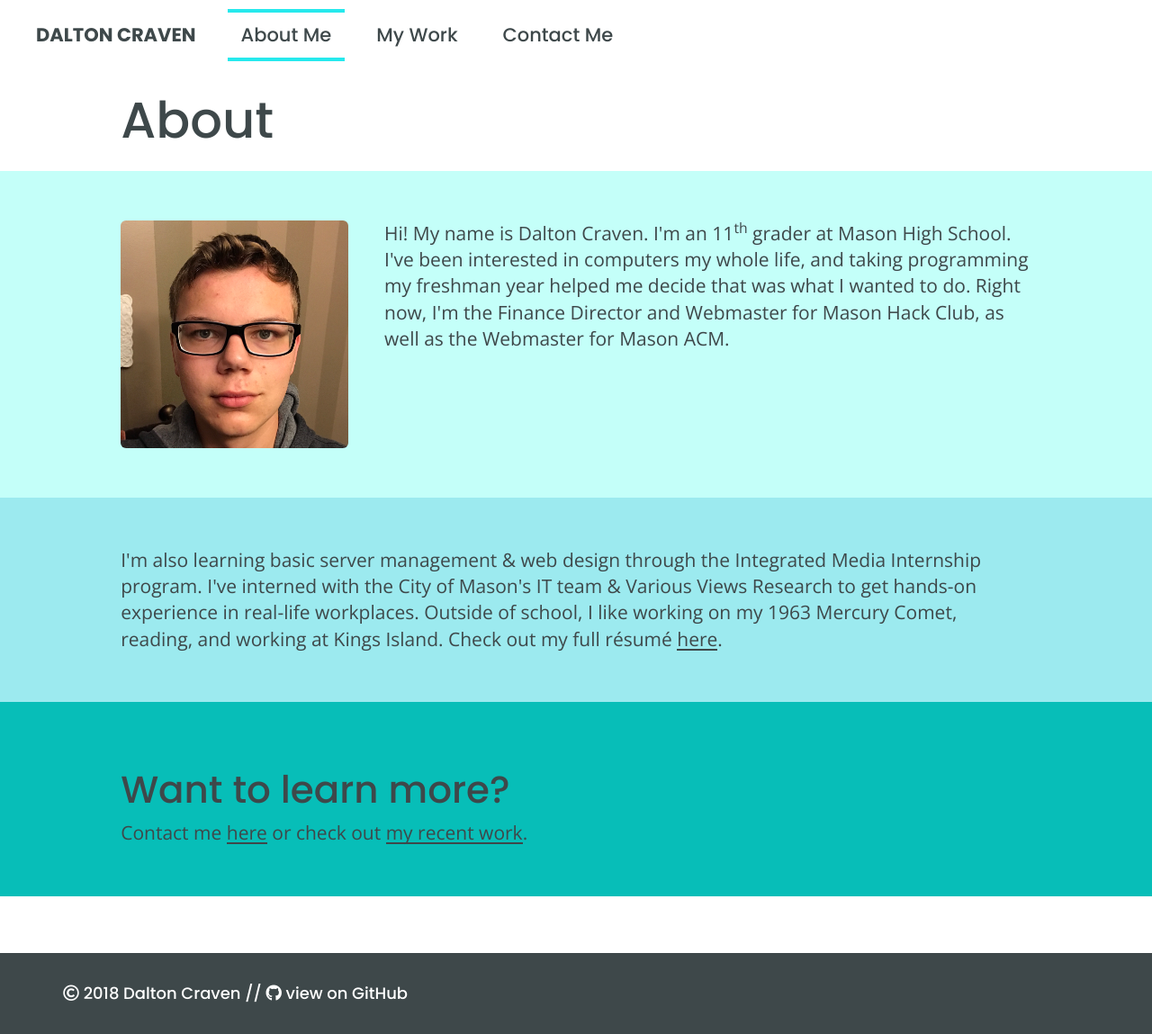
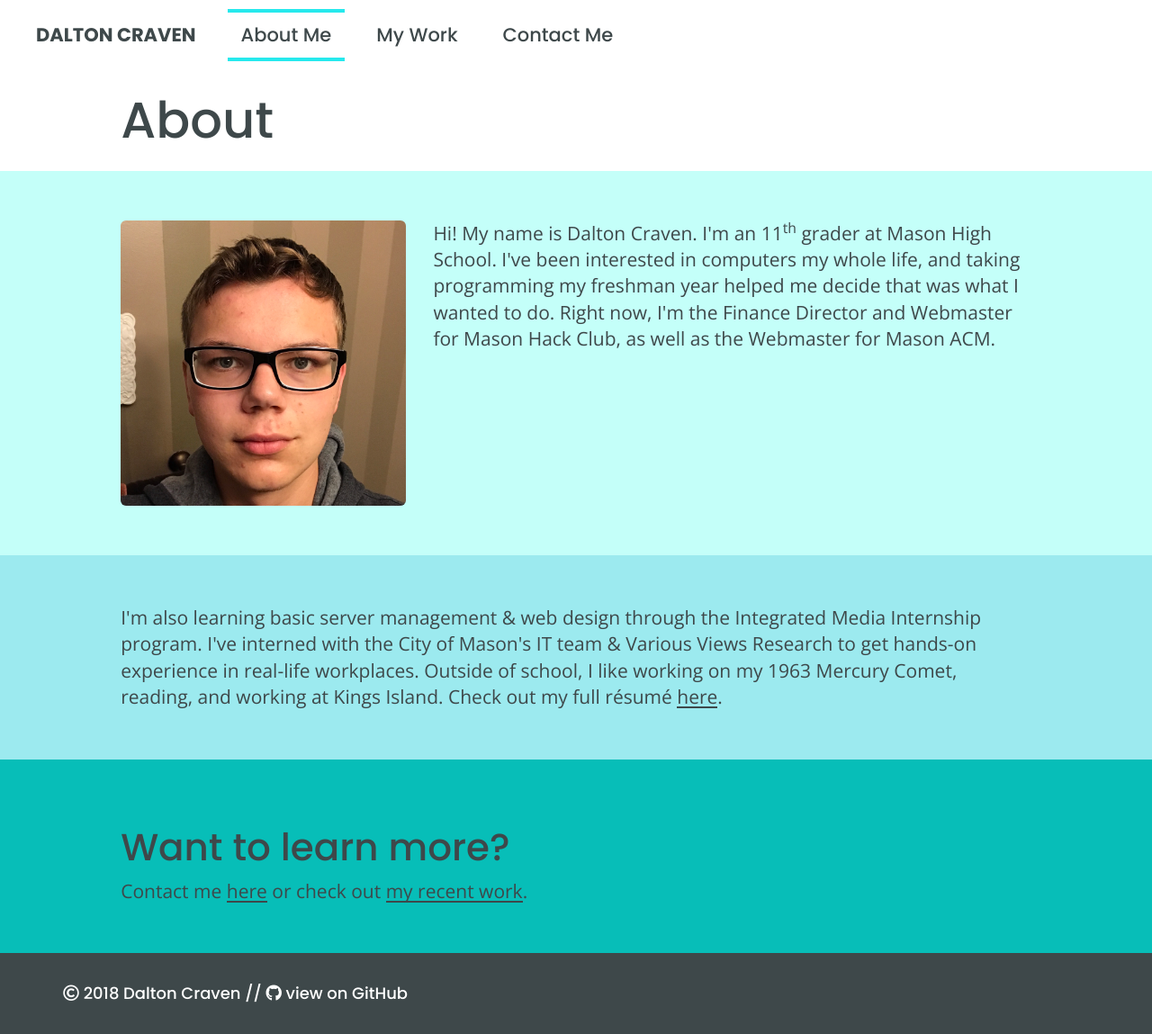
Before and after one commit to cravend/dev, a Jekyll site: the page built from about/index.html, in a window 1280 px wide and 1149 px high. Shown: the whole window at 90% size. Built offline with Jekyll 4.4.1, drawn with Linux system fonts in a browser that asks for light colours; nearby versions of some CDN libraries.

Commit message:
fix image css

```diff
--- a/_sass/_media.scss
+++ b/_sass/_media.scss
@@ -22,12 +22,6 @@
   .lead {
     font-size: 18px;
   }
-
-  .img-left {
-    display: block;
-    margin: auto;
-    width: 100%;
-  }
 }
 
 @media only screen and (min-width: 768px) {
--- a/about/index.html
+++ b/about/index.html
@@ -10,9 +10,14 @@ title: About
   </div>
   <div class="color-box row" id="two">
     <div class="col-xs-12 col-md-10 col-md-offset-1 extra-big">
-    <img src="/assets/images/dalton.jpg" class="img-rounded img-left" alt="Dalton Craven">
-      <p class="lead">
-        Hi! My name is Dalton Craven. I'm an 11<sup>th</sup> grader at Mason High School. I've been interested in computers my whole life, and taking programming my freshman year helped me decide that was what I wanted to do. Right now, I'm the Finance Director and Webmaster for Mason Hack Club, as well as the Webmaster for Mason ACM.</p>
+      <div class="row">
+        <div class="col-xs-12 col-sm-4">
+          <img src="/assets/images/dalton.jpg" class="img-rounded img-responsive" alt="Dalton Craven">
+        </div>
+        <div class="col-xs-12 col-sm-8">
+          <p class="lead">Hi! My name is Dalton Craven. I'm an 11<sup>th</sup> grader at Mason High School. I've been interested in computers my whole life, and taking programming my freshman year helped me decide that was what I wanted to do. Right now, I'm the Finance Director and Webmaster for Mason Hack Club, as well as the Webmaster for Mason ACM.</p>
+        </div>
+      </div>
     </div>
   </div>
   <div class="color-box row" id="three">
--- a/assets/css/main.scss
+++ b/assets/css/main.scss
@@ -127,12 +127,6 @@ h2.featurette-heading {
   overflow: hidden;
 }
 
-.img-left {
-  margin-right: 40px;
-  float: left;
-  width: 25%;
-}
-
 #home {
   position: absolute;
   top: 0;
```
